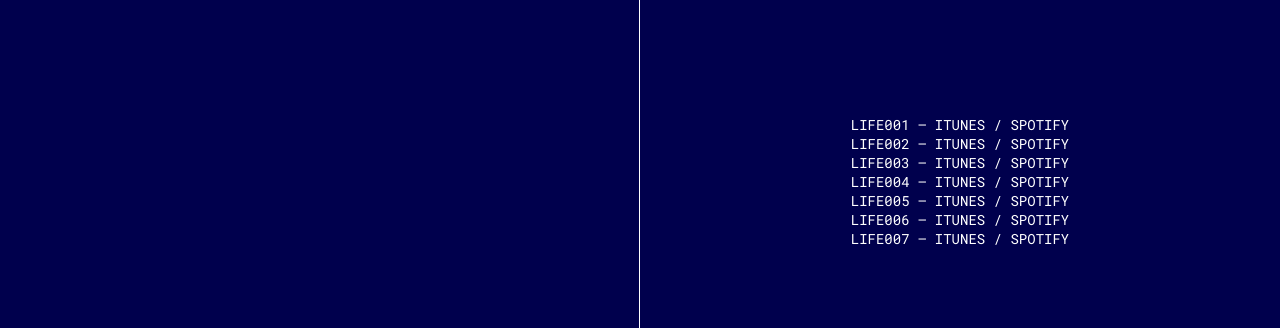
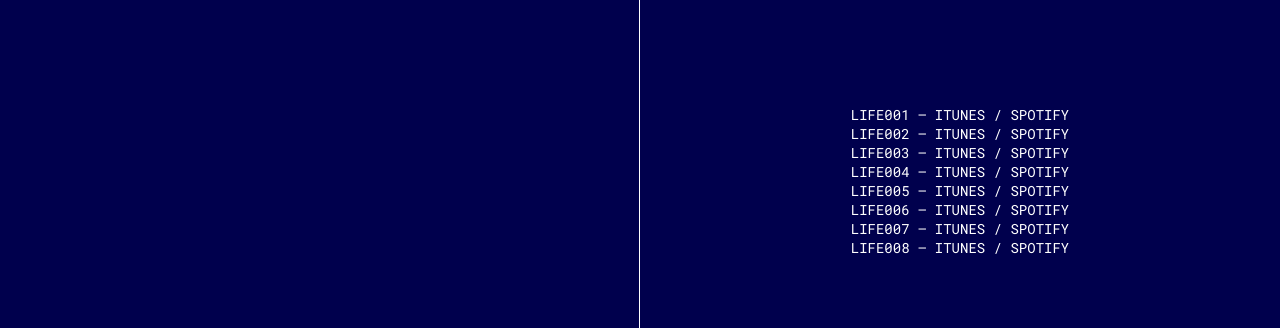
Before and after one commit to liferuin/liferuin.github.io, a plain HTML site: page l-r.html in a window 1280 px wide. Shown: the part 68-396 px from the top of the page. Drawn offline with Linux system fonts and the light colour scheme.

Commit message:
Update l-r.html

```diff
--- a/l-r.html
+++ b/l-r.html
@@ -51,6 +51,7 @@
                         <li>LIFE005 — <a href="https://music.apple.com/us/playlist/life005/pl.u-ayBvhym5rg2">ITUNES</a> / <a href="https://open.spotify.com/playlist/0OYu1zAWkj8MFhgCdgNdl3?si=LGyijSl0TD2g8gRP9kZc1A">SPOTIFY</a></li>
                         <li>LIFE006 — <a href="https://music.apple.com/us/playlist/life006/pl.u-145yC27g1Gv">ITUNES</a> / <a href="https://open.spotify.com/playlist/6FkOG4NDdTIBmoEfVfszP8?si=sx0JgpCtSHSZqfoWOy7jEA">SPOTIFY</a></li>
                         <li>LIFE007 — <a href="https://music.apple.com/us/playlist/life007/pl.u-VRpksEaDN04">ITUNES</a> / <a href="https://open.spotify.com/playlist/3EXBQ157TemESvap9BkvGb?si=iGycFdyIRbmBCaaIFNYRLg">SPOTIFY</a></li>
+                        <li>LIFE008 — <a href="https://music.apple.com/us/playlist/life008/pl.u-7DbBFxPjYmE">ITUNES</a> / <a href="https://open.spotify.com/playlist/34KGJCdsgQPqmCTOCoQ9eP?si=aygrfGTzSZ-nvuN-fTFCag">SPOTIFY</a></li>
                     </ul>
                 </div>
                 <div class="row-50 no-border"><a href="https://liferuin.bandcamp.com/track/ruin001">RUIN001</a></div>
```
